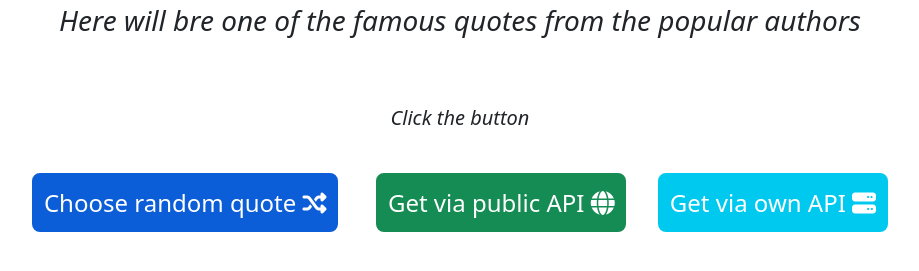
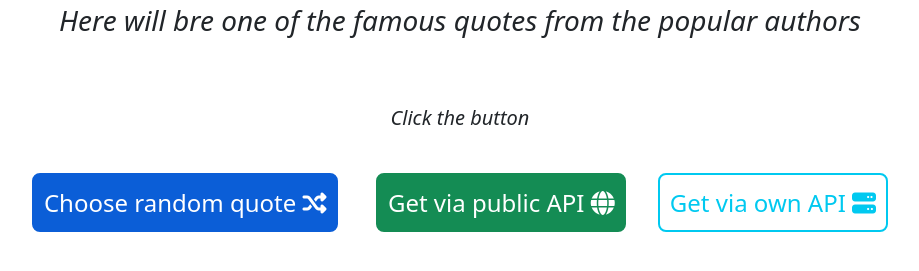
Before and after one commit to 1-WOOPER-1/random-quotes-oop, a plain HTML site: page client/index.html in a window 1280 px wide. In both pictures the pointer is over the button "Get via own API". Shown: the part 121-392 px from the top of the page, without its empty margins (180-1099 px from the left). Drawn offline with nearby package versions, Linux system fonts and the light colour scheme.

Commit message:
Fix hover animation for own API button

```diff
--- a/client/style.css
+++ b/client/style.css
@@ -54,7 +54,7 @@
   padding: 0.6rem;
   transition: 0.2s ease-in-out;
 }
-#random-quote-api-btn:hover {
+#random-quote-own-api-btn:hover {
   color: #00c9f0;
   background-color: white;
   border-color: #00c9f0;
```
